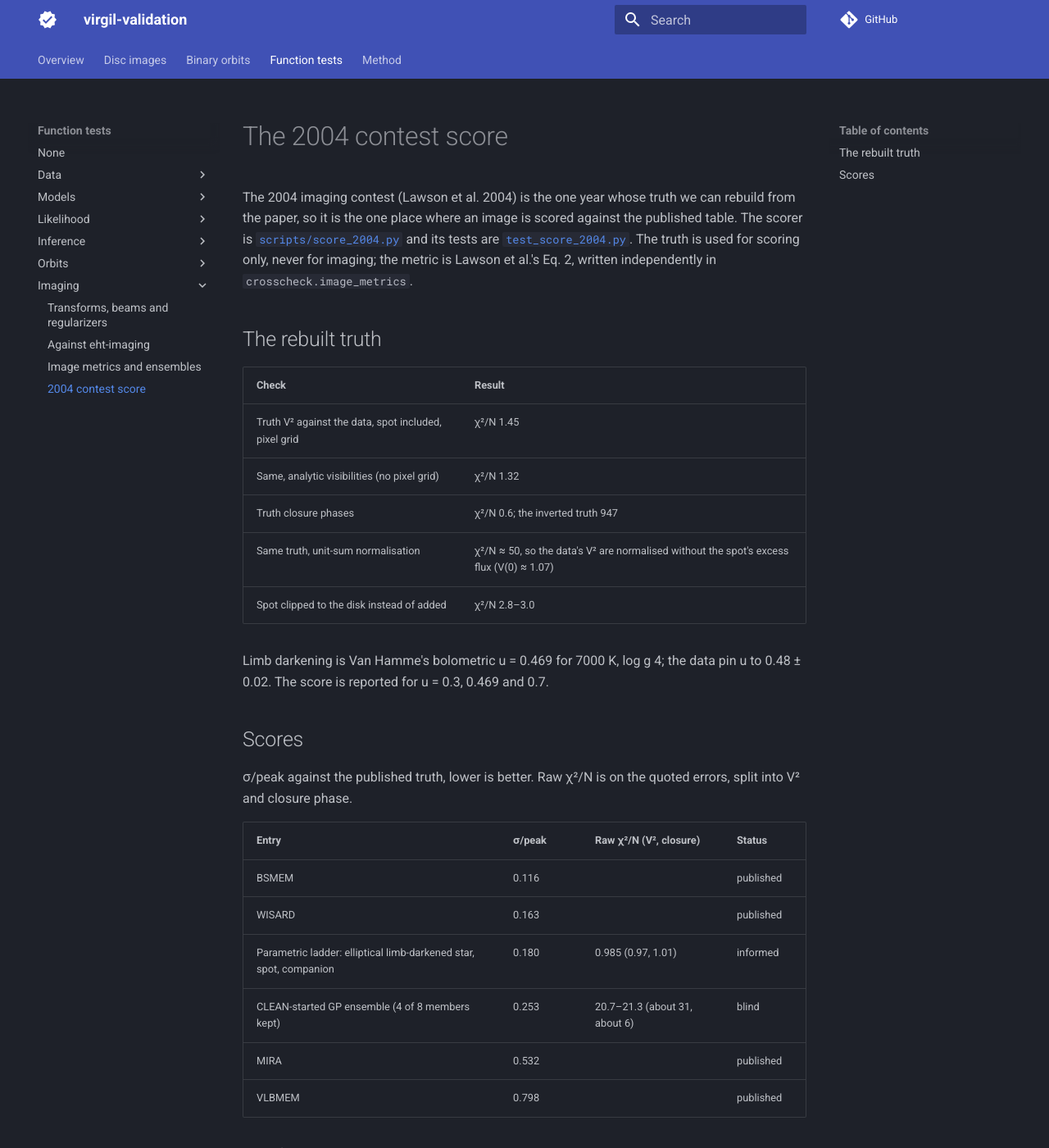
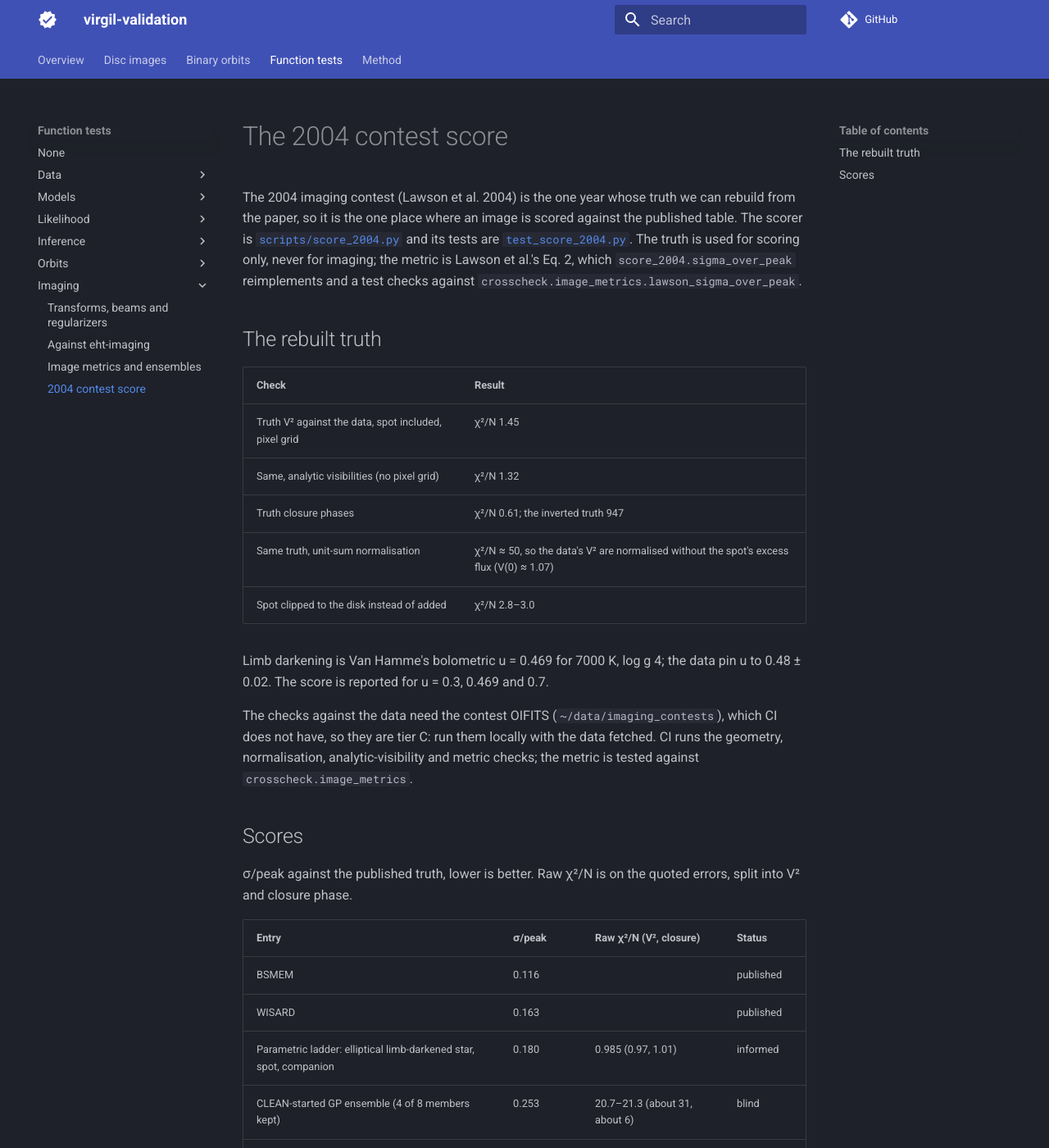
Before and after one commit to benjaminpope/virgil-validation, an MkDocs documentation site: the page built from docs/imaging/contest_2004.md, in a window 1280 px wide and 1400 px high. Shown: the whole window at 82% size. Built offline with MkDocs 1.6.1 and Material for MkDocs 9.7.7, drawn with Linux system fonts in a browser that asks for light colours; comment, search, counter and statistics services are not loaded.

Commit message:
Address review: one set of 2004 truth numbers, data-backed checks to tier C with literature root, metric agreement test, stale diagnose labels
Co-Authored-By: Claude Sonnet 5.5 <noreply@anthropic.com>

```diff
--- a/docs/imaging/contest_2004.md
+++ b/docs/imaging/contest_2004.md
@@ -7,7 +7,8 @@ against the published table. The scorer is
 and its tests are
 [`test_score_2004.py`](https://github.com/benjaminpope/virgil-validation/blob/main/tests/test_score_2004.py).
 The truth is used for scoring only, never for imaging; the metric is
-Lawson et al.'s Eq. 2, written independently in `crosscheck.image_metrics`.
+Lawson et al.'s Eq. 2, which `score_2004.sigma_over_peak` reimplements and a
+test checks against `crosscheck.image_metrics.lawson_sigma_over_peak`.
 
 ## The rebuilt truth
 
@@ -15,12 +16,17 @@ Lawson et al.'s Eq. 2, written independently in `crosscheck.image_metrics`.
 | --- | --- |
 | Truth V² against the data, spot included, pixel grid | χ²/N 1.45 |
 | Same, analytic visibilities (no pixel grid) | χ²/N 1.32 |
-| Truth closure phases | χ²/N 0.6; the inverted truth 947 |
+| Truth closure phases | χ²/N 0.61; the inverted truth 947 |
 | Same truth, unit-sum normalisation | χ²/N ≈ 50, so the data's V² are normalised without the spot's excess flux (V(0) ≈ 1.07) |
 | Spot clipped to the disk instead of added | χ²/N 2.8–3.0 |
 
 Limb darkening is Van Hamme's bolometric u = 0.469 for 7000 K, log g 4; the
 data pin u to 0.48 ± 0.02. The score is reported for u = 0.3, 0.469 and 0.7.
+
+The checks against the data need the contest OIFITS (`~/data/imaging_contests`),
+which CI does not have, so they are tier C: run them locally with the data
+fetched. CI runs the geometry, normalisation, analytic-visibility and metric
+checks; the metric is tested against `crosscheck.image_metrics`.
 
 ## Scores
 
```
Also changed, not shown: design/contest_scoring_sources.md (+2 -2 lines), design/plan_imaging_contests.md (+4 -3 lines), 3 other files.
